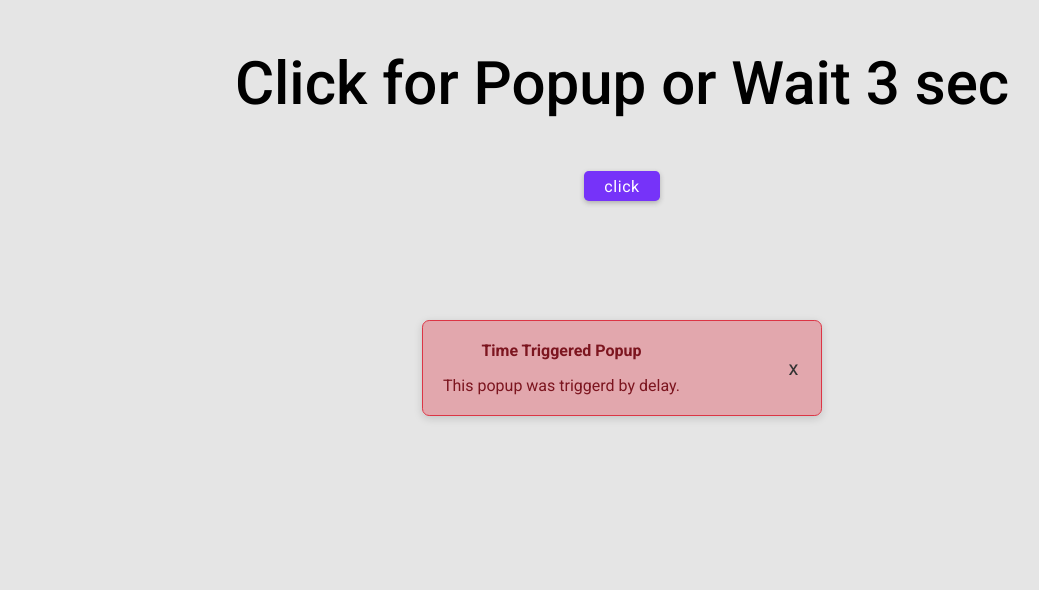
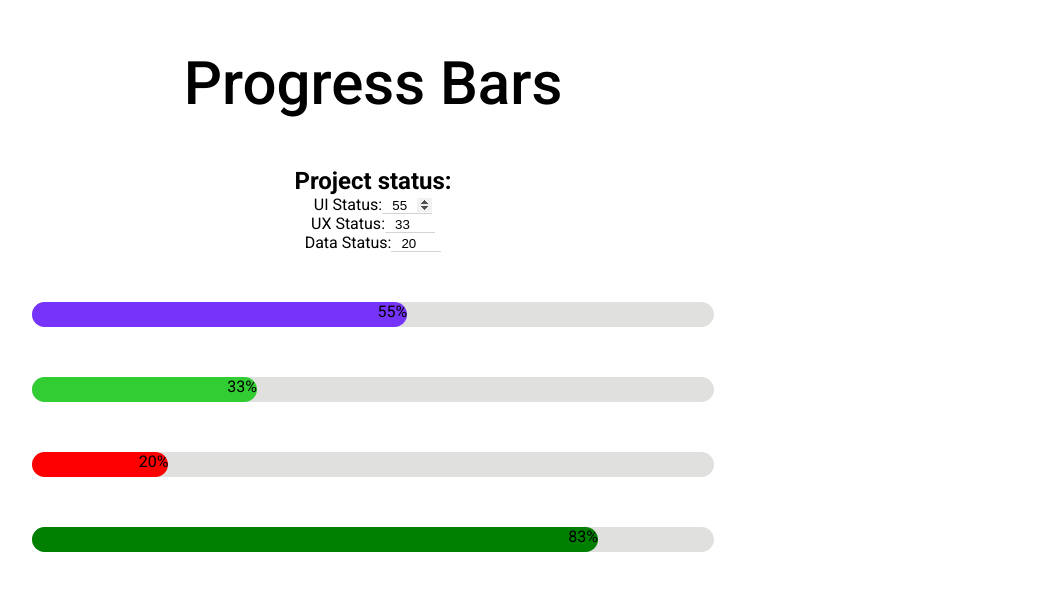
Before and after one commit to takazo3/30React-Practice, a React (Create React App) app: page / in a window 1280 px wide. Shown: the top 590 px of the page, without its empty margins (18-1057 px from the left). Built offline with nearby package versions, Linux system fonts and the light colour scheme.

Commit message:
12-Progrees-Bars

```diff
--- a/src/App.js
+++ b/src/App.js
@@ -10,6 +10,7 @@ import SlideToUnlock from './Projects/08-slide-to-unlock/SlideToUnlock';
 import SliderApp from './Projects/09-slider-app/SliderApp';
 import HiddenSearchBarApp from './Projects/10-hidden-search-bar/HiddenSearchBarApp';
 import MagicPopupApp from './Projects/11-magic-popup-app/MagicPopupApp';
+import ProgressBarsContainer from './Projects/12-progress-bar/ProgressBarsContainer';
 
 
 
@@ -26,7 +27,8 @@ function App() {
       {/* <SlideToUnlock /> */}
       {/* <SliderApp /> */}
       {/* <HiddenSearchBarApp /> */}
-      <MagicPopupApp />
+      {/* <MagicPopupApp /> */}
+      <ProgressBarsContainer />
     </div>
   );
 }
--- /dev/null
+++ b/src/Projects/12-progress-bar/ProgressBarsContainer.jsx
@@ -0,0 +1,80 @@
+import React, { useRef, useState, useEffect} from 'react';
+import Title from '../components/Title';
+import { ProgressBar } from '../components/ProgressBar';
+
+
+export default function ProgressBarsContainer({bgColor}) {
+
+  const [completed, setCompleted] = useState(0);
+  const [status, setStatus] = useState({
+  ui:55,
+  ux:33,
+  className:"date",
+  data: 20,
+});
+
+
+  const projectData= [
+    {bgColor:"#7633f9",completed:status.ui},
+    {bgColor:"#32CD32",completed:status.ux},
+    {bgColor:"#FF0000",completed:status.data},
+
+  ]
+
+  const inputStyle = {
+    width: 50,
+    border: 'none',
+    outline: 'none',
+    textAlign: 'center',
+    borderBottom: '1px solid lightgray'
+  }
+
+  const uiInput = useRef(null);
+
+  useEffect(() => {
+    uiInput.current.focus();
+    setInterval(() => setCompleted(Math.floor(Math.random() * 100) + 1), 2000);
+
+  }, [])
+
+  return (
+    <div className="container container-sm mx-auto text-center">
+      <Title text={"Progress Bars"} />
+      <h2>Project status:</h2>
+      <ul>
+        <li>UI Status:{""}
+          <input
+            type="number"
+            style={inputStyle}
+            ref={uiInput}
+            value={status.ui}
+            onChange={(e) => setStatus({...status, ui: e.target.value})} />
+        </li>
+        <li>UX Status:{""}
+          <input
+            type="number"
+            style={inputStyle}
+            value={status.ux}
+            onChange={(e) =>setStatus({...status, ux: e.target.value})} />
+        </li>
+        <li>Data Status:{""}
+          <input
+            type="number"
+            style={inputStyle}
+            value={status.data}
+            onChange={(e) => setStatus({...status, data: e.target.value})} />
+        </li>
+      </ul>
+      {/* ProgressBars */}
+      {projectData.map((data,id)=>(
+      <ProgressBar
+        key={id}
+        bgColor={data.bgColor}
+        completed={data.completed}/>
+      ))}
+      <ProgressBar
+        bgColor={completed > 50 ? "green" : "red"}
+        completed={completed}/>
+    </div>
+  )
+}
--- /dev/null
+++ b/src/Projects/components/ProgressBar.jsx
@@ -0,0 +1,39 @@
+export const ProgressBar = ({bgColor, completed}) => {
+  const containerStyles = {
+    height:25,
+    backgroundColor: '#e0e0de',
+    borderRadius: 50,
+    margin: 50,
+    with:"100%",
+    textAlign: 'right',
+    transition:"width 1s ease-in-out",
+
+
+  }
+
+  const fillerStyles = {
+    backgroundColor: bgColor,
+    height:"100%",
+    width:`${completed}%`,
+    borderRadius: "inherit",
+
+
+  }
+
+  const labelStyles = {
+    padding: 15,
+    margin: 10,
+    color: '#fff',
+    fontWaight: 'bold',
+
+  }
+  return (
+    <div style={containerStyles}>
+      <div style={fillerStyles}>
+        <span stile={labelStyles}>
+          {`${completed}%`}
+        </span>
+      </div>
+    </div>
+  )
+}
```
